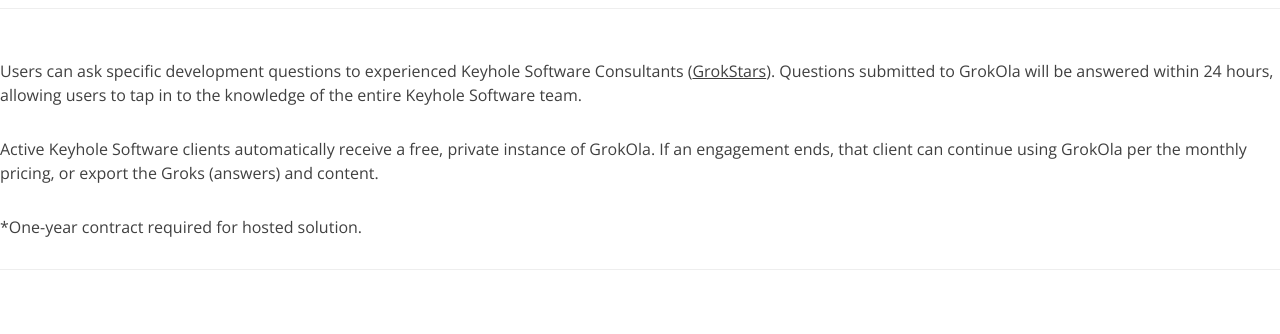
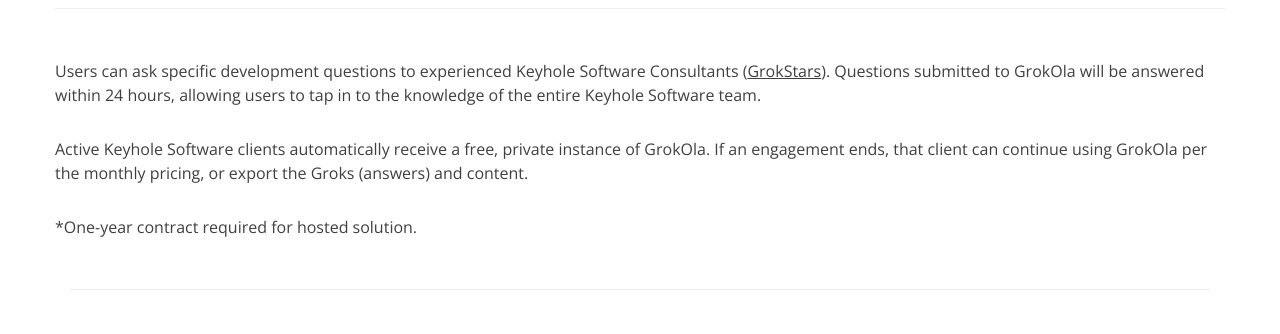
Before and after one commit to in-the-keyhole/www.grokola.com, a website: page pricing.html in a window 1280 px wide. Shown: the part 684-1018 px from the top of the page. Drawn offline with nearby package versions, Linux system fonts and the light colour scheme.

Commit message:
Update pricing.html

```diff
--- a/pricing.html
+++ b/pricing.html
@@ -166,15 +166,14 @@
                     </div>
                 </div>
             </section>
-        </div>
-    </div>
-
-            	<div class="clear"></div>
+            <section>
+            	<div class="clear">
             	<div class="page-subheading"><h2>GrokStar Questions & Answers</h2></div>
                 <p>Users can ask specific development questions to experienced Keyhole Software Consultants (<a href="/grokstars.html">GrokStars</a>). Questions submitted to GrokOla will be answered within 24 hours, allowing users to tap in to the knowledge of the entire Keyhole Software team.</p>
                	<p>Active Keyhole Software clients automatically receive a free, private instance of GrokOla. If an engagement ends, that client can continue using GrokOla per the monthly pricing, or export the Groks (answers) and content.</p>
                 <p>*One-year contract required for hosted solution.</p>
             </div>
+            </section>
         </div>
     <hr>
 
```
